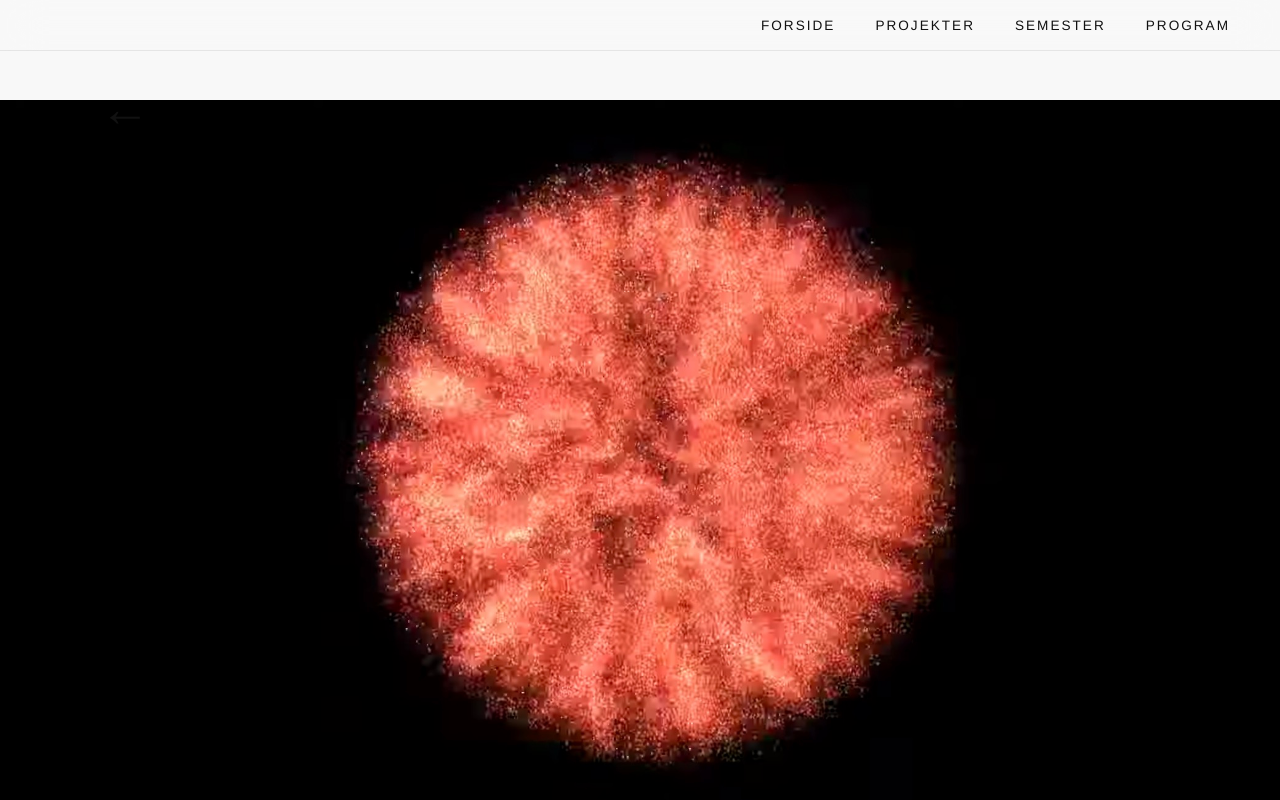
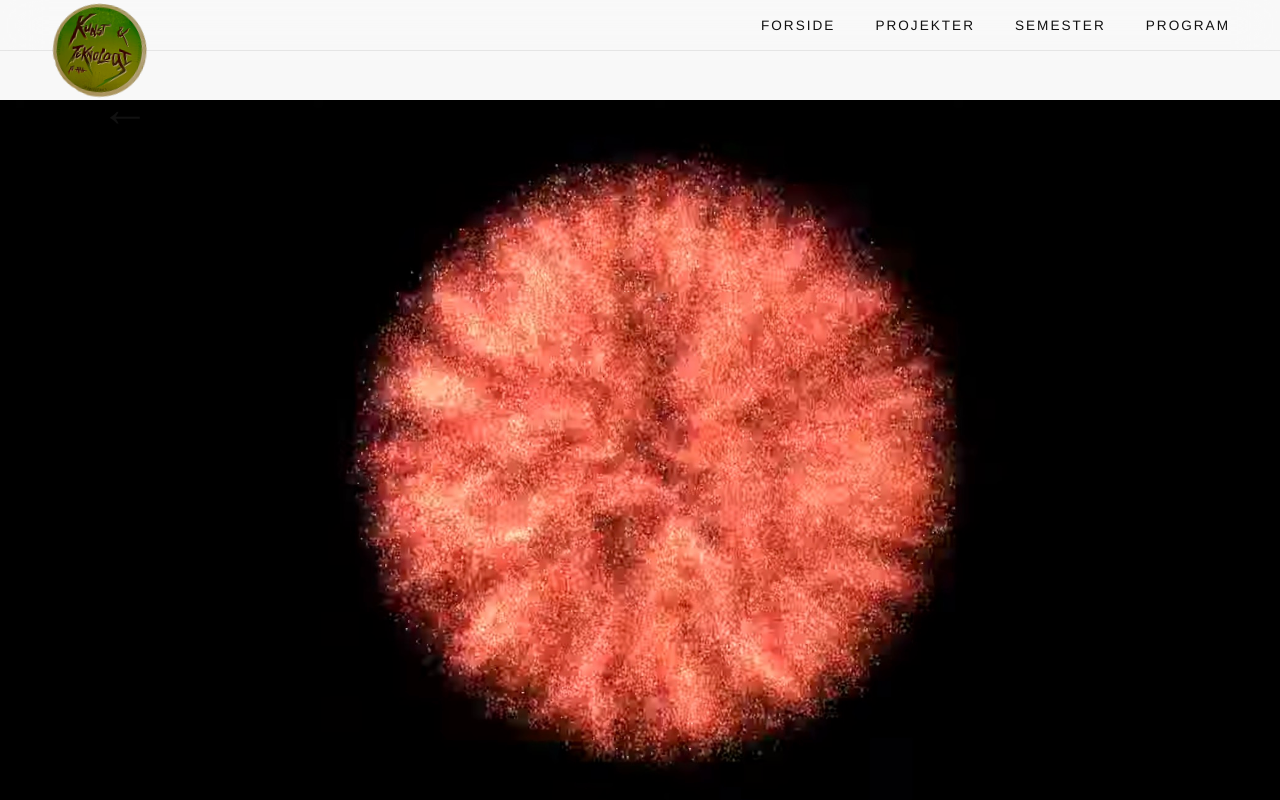
Before and after one commit to Mafen17/KogTUdstilling.github.io, a plain HTML site: page Projekter/sofieProjekt.html in a window 1280 px wide. Shown: the top 800 px of the page. Drawn offline with Linux system fonts and the light colour scheme.

Commit message:
Update sofieProjekt.html

```diff
--- a/Projekter/sofieProjekt.html
+++ b/Projekter/sofieProjekt.html
@@ -163,18 +163,12 @@ header{
     position:absolute;
     left:50px;
     top:0;
-
-    width:0;
-    height:0;
 }
 
 .logo img{
     height:100px;
 
-    position:absolute;
-
-    top:5px;
-    left:0;
+    display:block;
 
     transform:rotate(8deg);
 
@@ -183,12 +177,8 @@ header{
     cursor:pointer;
 }
 
-.logo img:hover{
-    transform:rotate(-64deg);
-}
-
 .logo img.spin{
-    animation:spinLogo .9s cubic-bezier(.25,.8,.25,1);
+    animation:spinLogo 1s ease;
 }
 
 @keyframes spinLogo{
@@ -200,7 +190,10 @@ header{
     100%{
         transform:rotate(295deg);
     }
+}
 
+.logo img:hover{
+    transform:rotate(-64deg);
 }
 
 /* MENU */
```
